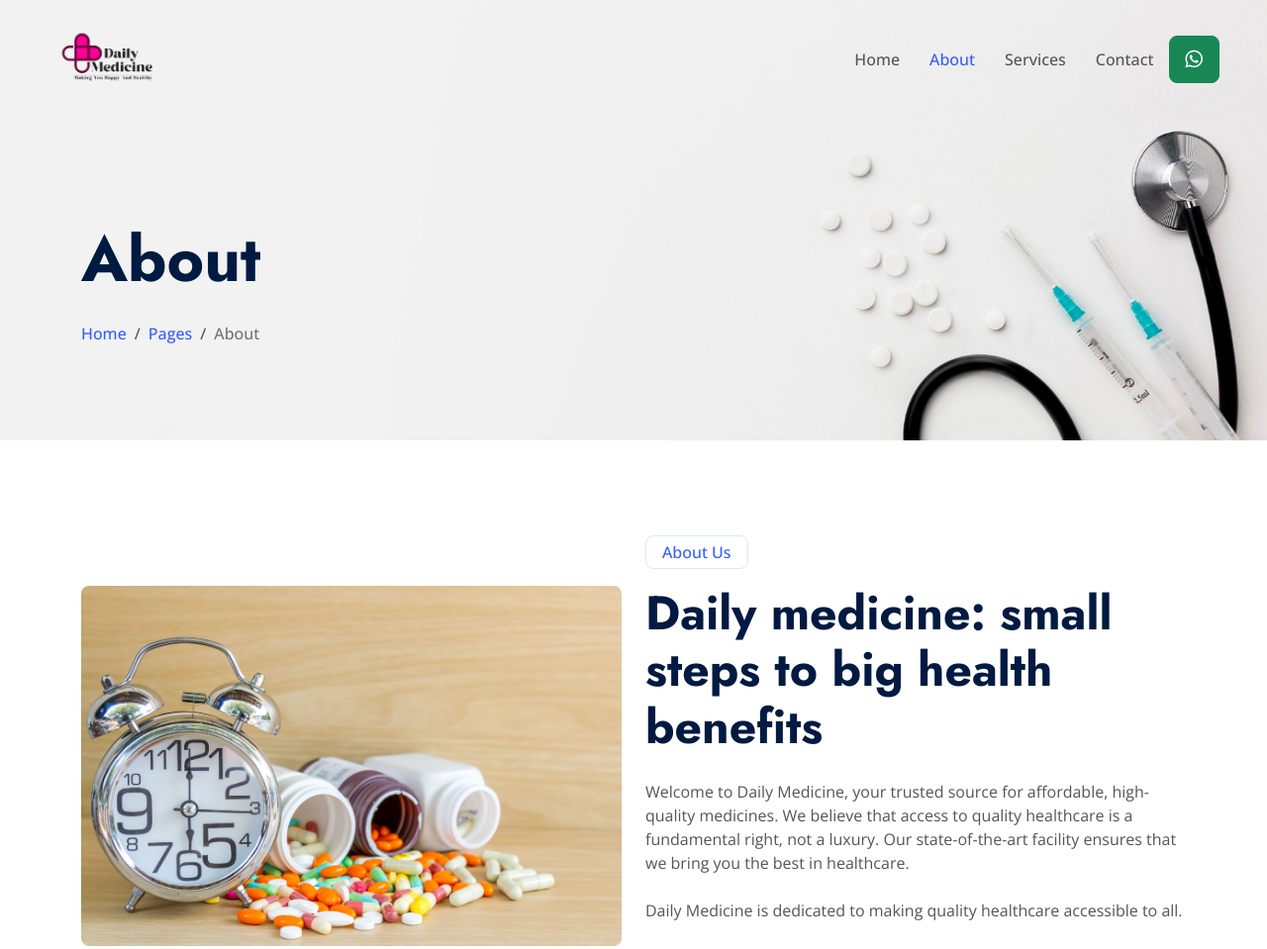
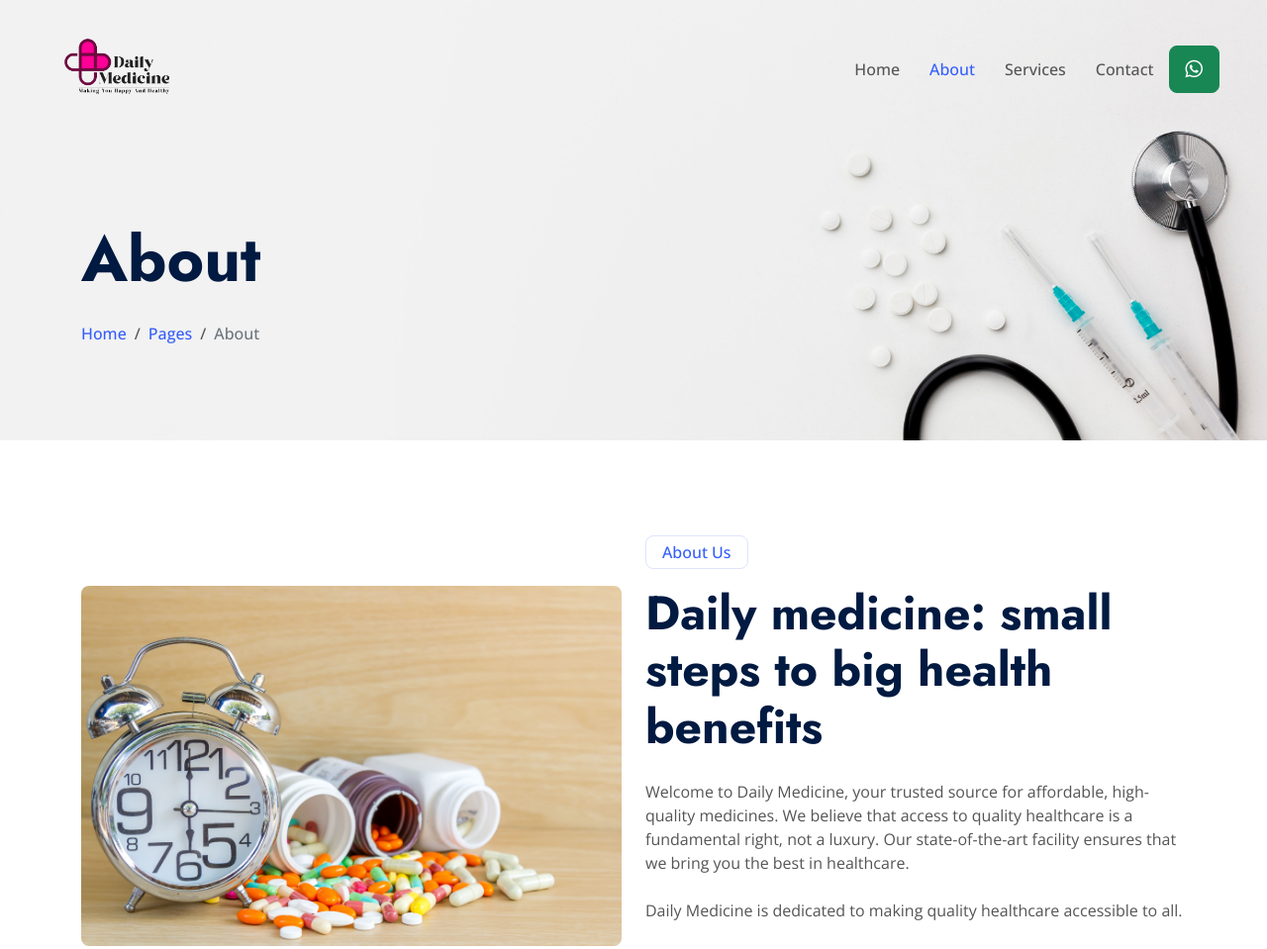
Before and after one commit to umangrathod11/daily-medicine, a plain HTML site: page about.html in a window 1280 px wide. Shown: the top 959 px of the page at 99% size. Drawn offline with nearby package versions, Linux system fonts and the light colour scheme; files that its build step writes are made by us from their sources.

Commit message:
icon header and logo change

```diff
--- a/about.html
+++ b/about.html
@@ -9,7 +9,7 @@
     <meta content="" name="description">
 
     <!-- Favicon -->
-    <link href="img/favicon.ico" rel="icon">
+    <link href="img/flati-icon.png" rel="icon" />
 
     <!-- Google Web Fonts -->
     <link rel="preconnect" href="https://fonts.googleapis.com">
@@ -66,13 +66,13 @@
 
 
       <nav class="navbar navbar-expand-lg navbar-light py-lg-0 px-lg-5 wow fadeIn" data-wow-delay="0.1s">
-
         <a href="index.html">
-          <img src="/img/Daily-Medicine-removebg-preview.png" alt="Finanza Logo" class="logo-img">
+          <img src="/img/Daily-Medicine-removebg-preview.png" alt="Finanza Logo" class="logo-img" />
         </a>
         <div class="d-flex">
-            <div class="d-lg-none m-1" >
-              <a href="https://api.whatsapp.com/send?phone=+917433043304&text=Hello I contact to you for More Information About Daily Medicine" class="btn btn-success">
+          <div class="d-lg-none m-1">
+            <a href="https://api.whatsapp.com/send?phone=+917433043304&text=Hello I contact to you for More Information About Daily Medicine"
+              class="btn btn-success">
               <i class="fab fa-whatsapp"></i>
             </a>
           </div>
@@ -80,16 +80,19 @@
             <span class="navbar-toggler-icon"></span>
           </button>
         </div>
-            <div class="collapse navbar-collapse" id="navbarCollapse">
-                <div class="navbar-nav ms-auto p-lg-0">
+
+        <div class="collapse navbar-collapse d-md-none" id="navbarCollapse">
+          <div class="navbar-nav ms-auto p-4 p-lg-0">
             <a href="index.html" class="nav-item nav-link">Home</a>
             <a href="about.html" class="nav-item nav-link active">About</a>
             <a href="service.html" class="nav-item nav-link">Services</a>
             <a href="contact.html" class="nav-item nav-link">Contact</a>
           </div>
+
         </div>
         <div class="d-none d-lg-block">
-                <a href="https://api.whatsapp.com/send?phone=+917433043304&text=Hello I contact to you for More Information About Daily Medicine" class="btn btn-success btn-lg">
+          <a href="https://api.whatsapp.com/send?phone=+917433043304&text=Hello I contact to you for More Information About Daily Medicine"
+            class="btn btn-success btn-lg">
             <i class="fab fa-whatsapp"></i>
           </a>
         </div>
--- a/css/style.css
+++ b/css/style.css
@@ -590,7 +590,7 @@ h6,
     margin-top: 5px;
 }
 .logo-img {
-    max-height: 120px;
+    max-height: 140px;
     width: auto;
   }
 
```
Also changed, not shown: contact.html (+1 -1 lines), feature.html (+1 -1 lines), index.html (+1 -1 lines), service.html (+1 -1 lines), img/flati-icon.png (added). Lines whose indentation alone changed are shown as unchanged.
